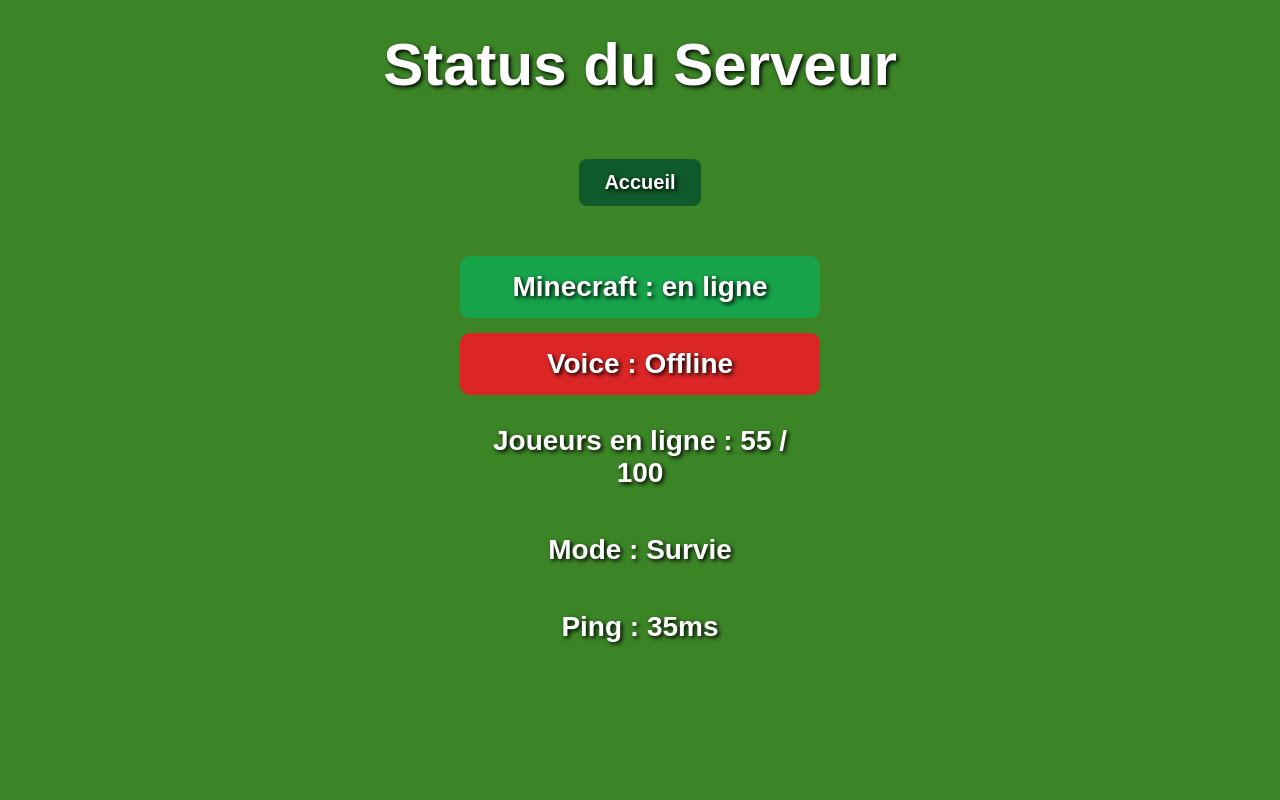
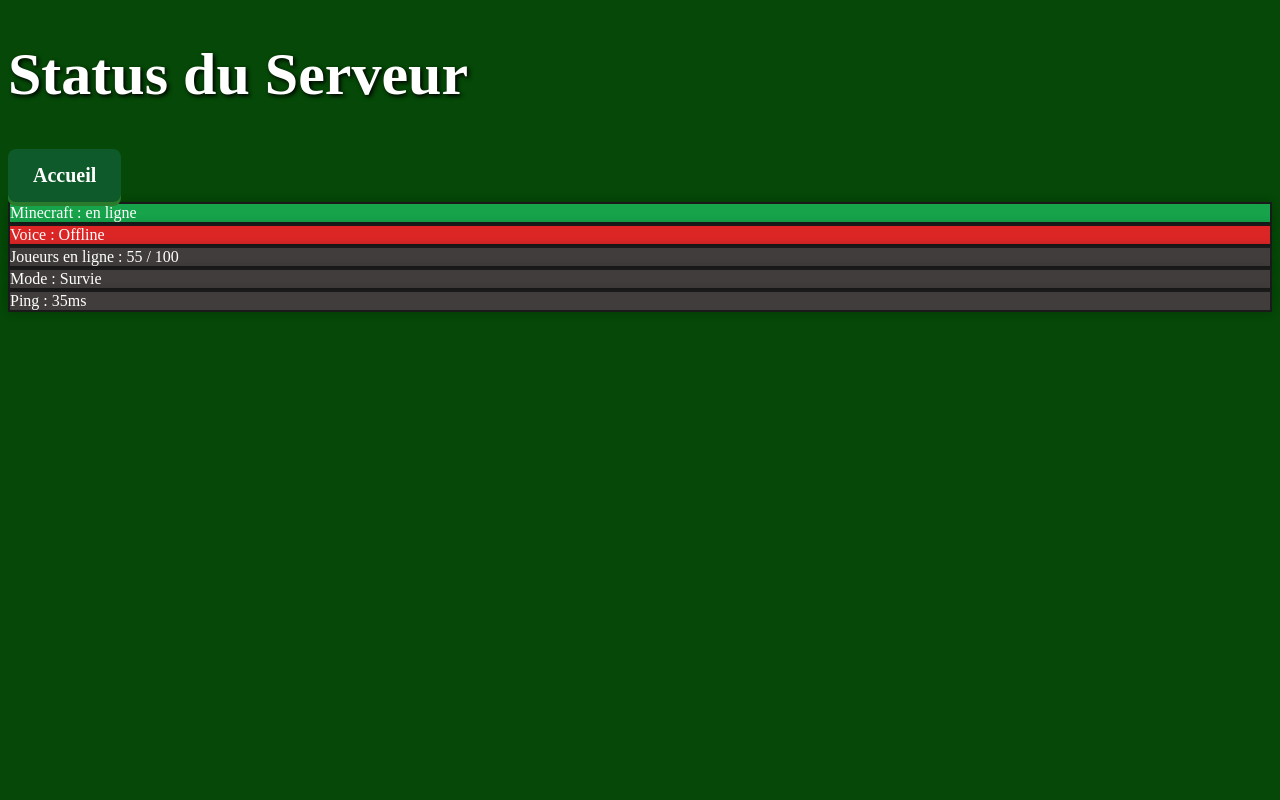
Before and after one commit to Virellon/Projet-Web-CIG, a PHP site: page /CubicInfractructureGroup/status/status.html in a window 1280 px wide. Run offline with PHP 8.4, Linux system fonts and the light colour scheme.

Commit message:
Update status.css

```diff
--- a/CubicInfractructureGroup/status/status.css
+++ b/CubicInfractructureGroup/status/status.css
@@ -1,87 +1,37 @@
-/* ==========================
-   Styles globaux déjà utilisés
-========================== */
-body {
-    margin: 0;
-    font-family: Arial, sans-serif;
-    background: #3C8527; /* Vert Minecraft */
+
+.status.info {
+    background-color: #423d3d;
     color: white;
-    text-shadow: 2px 2px 4px #000;
-    display: flex;
-    flex-direction: column;
-    align-items: center;
-    min-height: 100vh;
 }
+.status {
+    box-shadow: 0 0 10px rgba(0, 0, 0, 0.215);
+    border: 2px solid #1a1a1a;
+}
+body{
+    background:#054807
 
-/* Menu */
-.menu {
-    display: flex;
-    flex-wrap: wrap;
-    gap: 15px;
-    justify-content: center;
-    margin: 20px 0;
 }
-
-/* Boutons */
+.status.online {
+    background-color: #16a34a;
+    color: white;
+}
+.status.offline {
+    background-color: #dc2626;
+    color: white;
+}
 .btn {
     display: inline-block;
-    padding: 12px 25px;
+    padding: 15px 25px;
     font-size: 20px;
     background: #0f5a2a;
     color: white;
     text-decoration: none;
     border-radius: 8px;
     font-weight: bold;
-    transition: 0.3s;
-    cursor: pointer;
+    box-shadow: 0 4px 0 #2c7a2c;
 }
-
-.btn:hover {
-    background: #16a34a;
-    transform: scale(1.05);
-}
-
-/* Titres */
 h1 {
     font-size: 60px;
-    margin-top: 30px;
-    text-align: center;
+    color: white;
+    text-shadow: 2px 2px 4px #000;
 }
-
-/* Conteneur statut serveur */
-.status-container {
-    display: flex;
-    flex-direction: column;
-    align-items: center;
-    gap: 15px;
-    margin-top: 30px;
-}
-
-/* Statut serveur individuel */
-.status {
-    font-size: 28px;
-    font-weight: bold;
-    padding: 15px 30px;
-    border-radius: 10px;
-    width: 300px;
-    text-align: center;
-}
-
-/* Online = vert */
-.status.online {
-    background-color: #16a34a;
-    color: white;
-}
-
-/* Offline = rouge */
-.status.offline {
-    background-color: #dc2626;
-    color: white;
-}
-
-/* Responsive */
-@media screen and (max-width: 768px) {
-    h1 { font-size: 40px; }
-    .status { font-size: 22px; width: 90%; padding: 12px; }
-    .btn { font-size: 18px; padding: 10px 20px; }
-}
```
